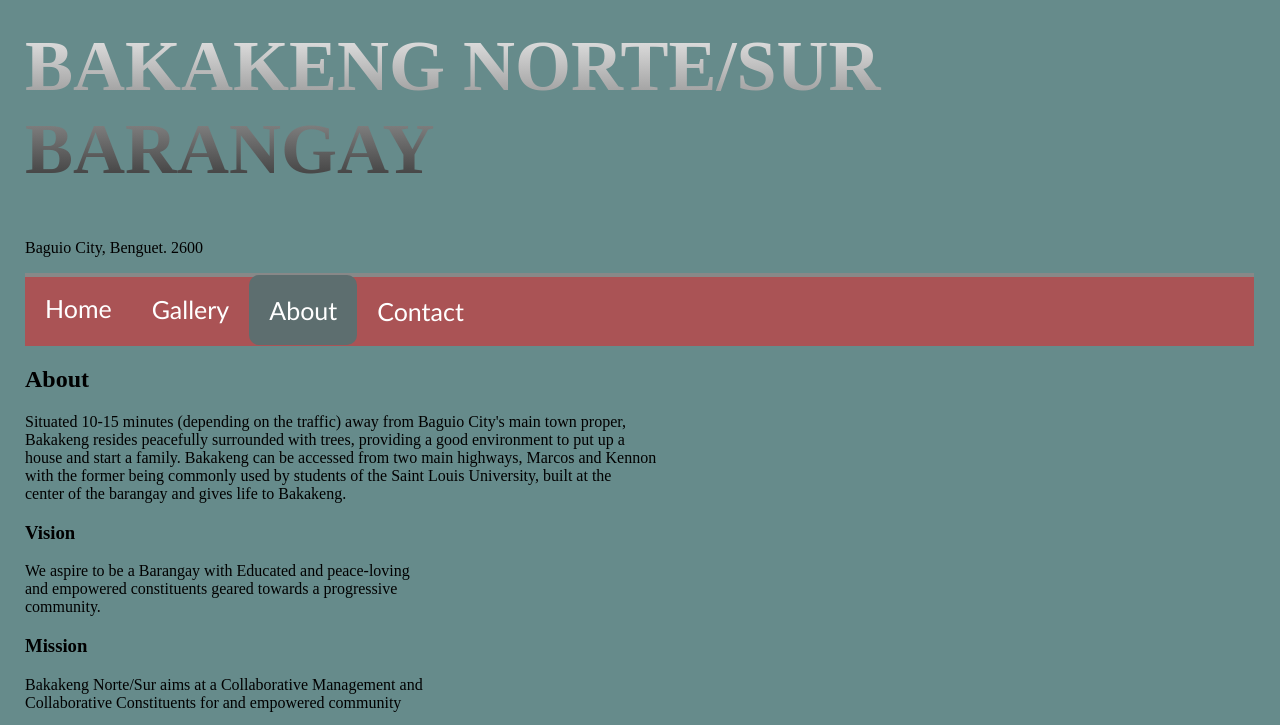
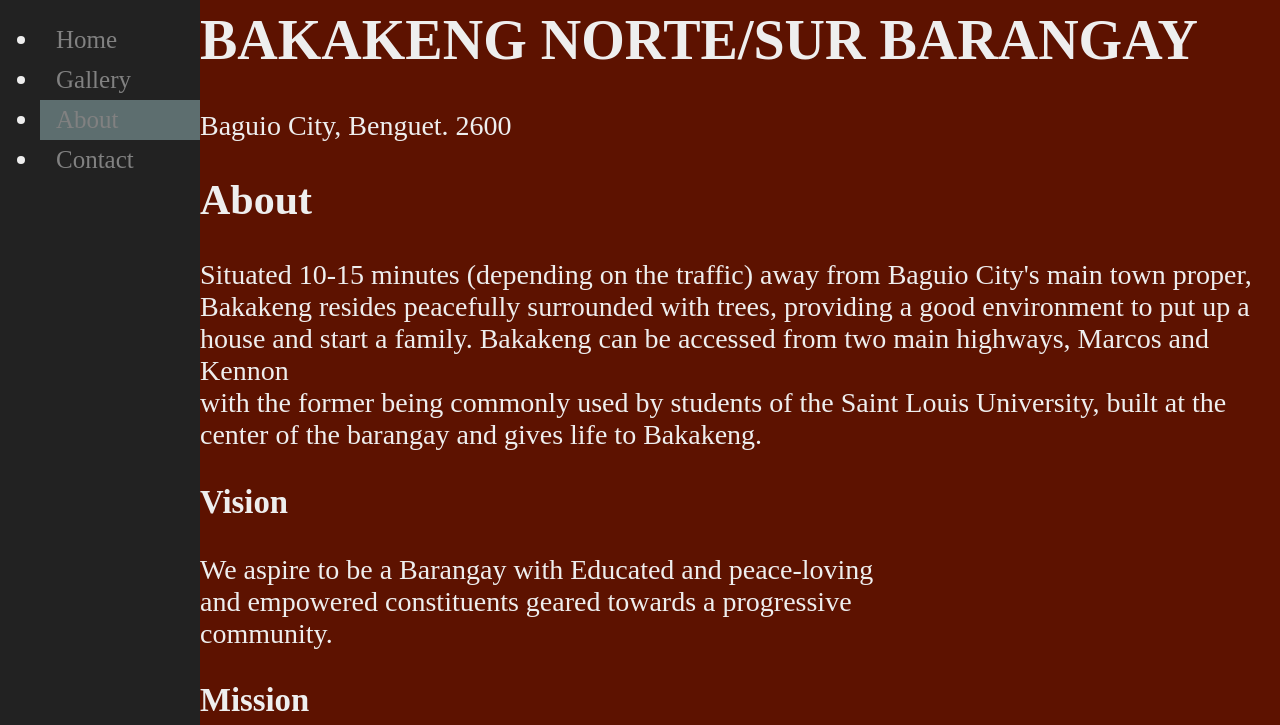
Before and after one commit to PatCollado/WebTek-Prelims, a plain HTML site: page 9331B-G4-3/index/html/about.html in a window 1280 px wide. Shown: the top 725 px of the page. Drawn offline with Linux system fonts and the light colour scheme.

Commit message:
continued css altstyles

```diff
--- a/9331B-G4-3/index/altstyles/about.css
+++ b/9331B-G4-3/index/altstyles/about.css
@@ -1,52 +1,50 @@
 body {
-	padding: 25px;
-	margin: 0;
-	width: 96%;
-	background-color: #668B8B;
+  font-size: 28px;
+  padding-left: 15%;
+  background-color: #5D1200;
+  color: #EEEEEE;
 
 }
 
-ul {
-    list-style-type: none;
-    margin: 0;
-    padding: 0;
-    overflow: hidden;
-    background-color: #aa5355;
+@media screen and (max-height: 400px) {
+  #nav {
+    margin: 0px;
+    padding-top: 15px;
+  }
+  #nav a {
+    margin: 0px;
+    font-size: 18px
+  }
 }
 
-li {
 
-    font-family: Calibri;
-    font-size: 25px;
-    line-height: 30px;
-    border-bottom: 1px solid #888
+#nav {
+    margin: 0px;
+    height: 120%;
+    width: 160px;
+    position: fixed;
+    z-index: 1;
+    top: 0;
+    left: 0;
+    background-color: #222222;
+    overflow-x: hidden;
+    padding-top: 20px;
 }
 
-li a {
-	border-radius: 10px;
-    float: left;
+#nav a {
+    margin: 0px;
+    padding: 6px 8px 6px 16px;
+    text-decoration: none;
+    font-size: 25px;
+    color: #818181;
     display: block;
-    color: white;
-    text-align: center;
-    padding: 20px 20px;
-    text-decoration: none;
-    transition: .3s background-color;
-
 }
 
-li a:hover {
-  background-color: #5d6e6f;
+#nav a:hover {
+  color: #f1f1f1;
 }
 
 .active {
   background-color:  #5d6e6f;
-
   cursor: default;
 }
-
-h1 {
-  font-size: 72px;
-  background: -webkit-linear-gradient(#eee, #333);
-  -webkit-background-clip: text;
-  -webkit-text-fill-color: transparent;
-}
--- a/9331B-G4-3/index/altstyles/contact.css
+++ b/9331B-G4-3/index/altstyles/contact.css
@@ -2,7 +2,7 @@ body {
 	padding: 25px;
 	margin: 0;
 	width: 96%;
-	background-color: #668B8B;
+	background-color: #dde2bc;
 
 }
 
@@ -11,7 +11,7 @@ ul {
     margin: 0;
     padding: 0;
     overflow: hidden;
-    background-color: #aa5355;
+    background-color: #c1bce2;
 }
 
 li {
@@ -43,10 +43,3 @@ li a:hover {
 
   cursor: default;
 }
-
-h1 {
-  font-size: 72px;
-  background: -webkit-linear-gradient(#eee, #333);
-  -webkit-background-clip: text;
-  -webkit-text-fill-color: transparent;
-}
--- a/9331B-G4-3/index/altstyles/gallery.css
+++ b/9331B-G4-3/index/altstyles/gallery.css
@@ -55,13 +55,6 @@ body {
 	background-color: #668B8B;
 }
 
-h1 {
-  font-size: 72px;
-  background: -webkit-linear-gradient(#eee, #333);
-  -webkit-background-clip: text;
-  -webkit-text-fill-color: transparent;
-}
-
 
 div#gallery {
 	overflow: hidden;
```
